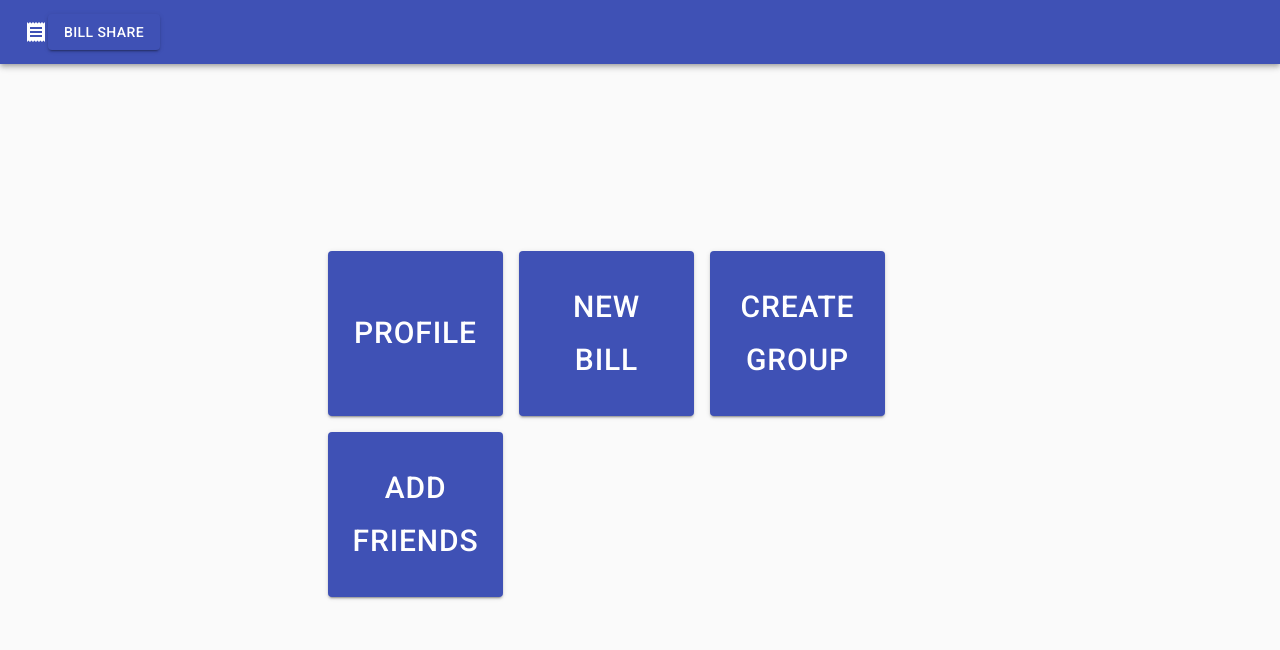
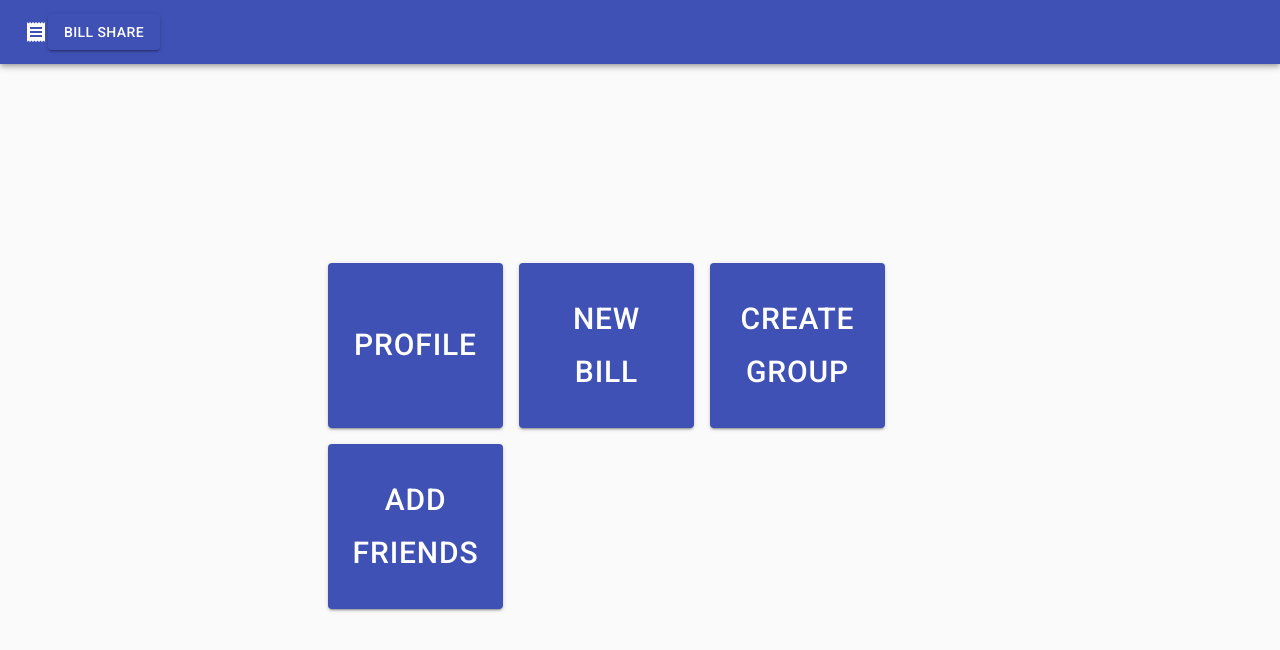
Before and after one commit to kaylinjdennis/final-project, a React (Create React App) app: page / in a window 1280 px wide. Shown: the top 650 px of the page. Built offline with nearby package versions, Linux system fonts and the light colour scheme.

Commit message:
fix gap above button

```diff
--- a/src/components/Home/index.jsx
+++ b/src/components/Home/index.jsx
@@ -15,7 +15,7 @@ function Home() {
         direction="column"
         alignItems="center"
         justify="space-around"
-        style={{ minHeight: "90vh" }}
+        style={{ minHeight: "93vh" }}
       >
         <Grid item xs={6}>
           <Link to="/profile" style={{ textDecoration: "none" }}>
```
